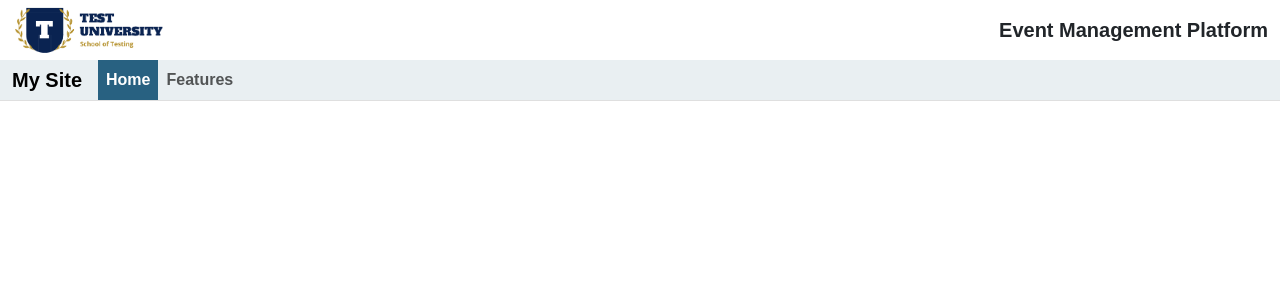
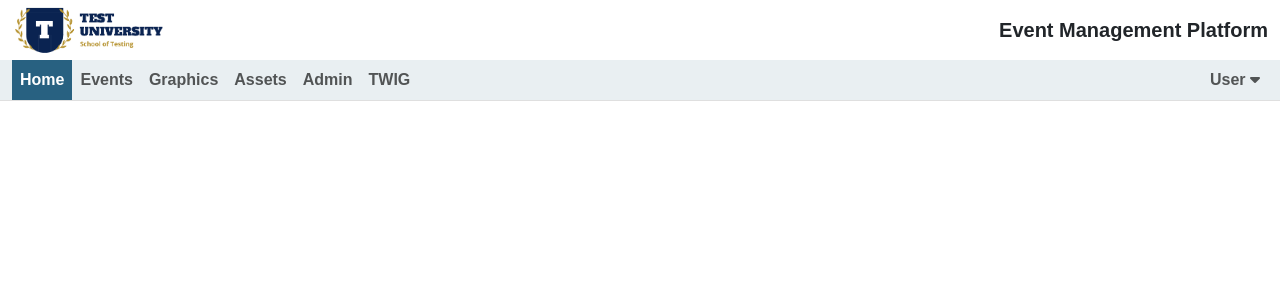
Before and after one commit to eveGEnts/Go-Headless, a React (Create React App) app: page / in a window 1280 px wide. Shown: the top 300 px of the page. Built offline with nearby package versions, Linux system fonts and the light colour scheme.

Commit message:
navbar dropdown

```diff
--- a/src/components/common/Navbar.js
+++ b/src/components/common/Navbar.js
@@ -1,8 +1,10 @@
 import React from 'react';
 import { Link } from 'react-router-dom';
 import '../../custom.scss';
+import './Navbar.scss';
+
+import '@fortawesome/fontawesome-free/css/all.min.css'
 import institution_logo from '../../assets/test_uni_logo.png';
-import './Navbar.scss';
 
 // SuperHeader Component
 const SuperHeader = () => {
@@ -25,17 +27,53 @@ const Navbar = () => {
     return (
         <nav className="navbar navbar-expand-md navbar-white no-padding">
             <div className="container-fluid">
-                <a className="navbar-brand" href="#">My Site</a>
                 <button className="navbar-toggler" type="button" data-bs-toggle="collapse" data-bs-target="#navbarNav" aria-controls="navbarNav" aria-expanded="false" aria-label="Toggle navigation">
                     <span className="navbar-toggler-icon"></span>
                 </button>
                 <div className="collapse navbar-collapse" id="navbarNav">
-                    <ul className="navbar-nav">
-                        <li className="nav-item font-weight-bold">
-                            <Link className="nav-link navbar-border active" aria-current="page" to="/home">Home</Link>
+                    <ul className="navbar-nav me-auto">
+                        {/* Home */}
+                        <li className="nav-item">
+                            <Link className="nav-link navbar-border active" to="/">Home</Link>
                         </li>
+
+                        {/* Events */}
                         <li className="nav-item">
-                            <a className="nav-link navbar-border" href="#">Features</a>
+                            <Link className="nav-link navbar-border" to="/events">Events</Link>
+                        </li>
+
+                        {/* Graphics */}
+                        <li className="nav-item">
+                            <Link className="nav-link navbar-border" to="/graphics">Graphics</Link>
+                        </li>
+
+                        {/* Assets */}
+                        <li className="nav-item">
+                            <Link className="nav-link navbar-border" to="/assets">Assets</Link>
+                        </li>
+
+                        {/* Admin */}
+                        <li className="nav-item">
+                            <Link className="nav-link navbar-border" to="/admin">Admin</Link>
+                        </li>
+
+                        {/* TWIG Page */}
+                        <li className="nav-item">
+                            <Link className="nav-link navbar-border" to="/twig">TWIG</Link>
+                        </li>
+                    </ul>
+                    <ul className="navbar-nav ms-auto">
+
+                        {/* User Dropdown */}
+                        <li className="nav-item dropdown">
+                            <a className="nav-link navbar-border" href="#" id="navbarDropdownUserLink" role="button" data-bs-toggle="dropdown" aria-expanded="false">
+                                User <i className="fa-solid fa-caret-down"></i>
+                            </a>
+                            <ul className="dropdown-menu dropdown-menu-end" aria-labelledby="navbarDropdownUserLink">
+                                <li><Link className="dropdown-item" to="/user/profile">Profile</Link></li>
+                                <li><Link className="dropdown-item" to="/user/settings">Settings</Link></li>
+                                <li><Link className="dropdown-item" to="/user/logout">Logout</Link></li>
+                            </ul>
                         </li>
                     </ul>
                 </div>
--- a/src/components/common/Navbar.scss
+++ b/src/components/common/Navbar.scss
@@ -1,22 +1,21 @@
 @import '../../custom.scss';
 
+// Main navigation bar
 .navbar {
     padding: 0;
     border-bottom: 1px solid #DFDFDF;
     z-index: 1020;
-    background-color: $primary-10;
+    background-color: $primary-100;
+
+    * {
+        font-weight: bold !important;
     }
 
-.navbar * {
-    font-weight: bold !important;
-    //background-color: $primaryLight;
-}
+    // Dynamic border effect
+    &-border {
+        position: relative;
 
-.navbar-border {
-    position: relative;
-}
-
-.navbar-border:hover::after {
+        &:hover::after {
             content: '';
             position: absolute;
             width: 100%;
@@ -25,12 +24,18 @@
             bottom: 0;
             border-bottom: 3px solid $primary;
         }
+    }
+}
 
-.nav-link.active {
+// Active navigation links
+.nav-link {
+    &.active {
         background-color: $primary !important;
         color: white !important;
     }
+}
 
+// Additional header or top bar
 .super-header {
     height: 60px;
     z-index: 1030;
--- a/src/custom.scss
+++ b/src/custom.scss
@@ -3,26 +3,26 @@ $primary: #286181;
 $secondary: #1695a0;
 
 // Define alpha-modified colors for primary
-$primary-10: rgba($primary, 0.1);
-$primary-20: rgba($primary, 0.2);
-$primary-30: rgba($primary, 0.3);
-$primary-40: rgba($primary, 0.4);
-$primary-50: rgba($primary, 0.5);
-$primary-60: rgba($primary, 0.6);
-$primary-70: rgba($primary, 0.7);
-$primary-80: rgba($primary, 0.8);
-$primary-90: rgba($primary, 0.9);
+$primary-100: rgba($primary, 0.1);
+$primary-200: rgba($primary, 0.2);
+$primary-300: rgba($primary, 0.3);
+$primary-400: rgba($primary, 0.4);
+$primary-500: rgba($primary, 0.5);
+$primary-600: rgba($primary, 0.6);
+$primary-700: rgba($primary, 0.7);
+$primary-800: rgba($primary, 0.8);
+$primary-900: rgba($primary, 0.9);
 
 // Define alpha-modified colors for secondary
-$secondary-10: rgba($secondary, 0.1);
-$secondary-20: rgba($secondary, 0.2);
-$secondary-30: rgba($secondary, 0.3);
-$secondary-40: rgba($secondary, 0.4);
-$secondary-50: rgba($secondary, 0.5);
-$secondary-60: rgba($secondary, 0.6);
-$secondary-70: rgba($secondary, 0.7);
-$secondary-80: rgba($secondary, 0.8);
-$secondary-90: rgba($secondary, 0.9);
+$secondary-100: rgba($secondary, 0.1);
+$secondary-200: rgba($secondary, 0.2);
+$secondary-300: rgba($secondary, 0.3);
+$secondary-400: rgba($secondary, 0.4);
+$secondary-500: rgba($secondary, 0.5);
+$secondary-600: rgba($secondary, 0.6);
+$secondary-700: rgba($secondary, 0.7);
+$secondary-800: rgba($secondary, 0.8);
+$secondary-900: rgba($secondary, 0.9);
 
 @import '~bootstrap/scss/bootstrap.scss';
 
@@ -33,7 +33,7 @@ body {
 
 @media (max-width: 768px) {
     body {
-        //padding-top: 150px;
+        padding-top: 150px;
         font-family: sans-serif;
     }
 }
--- a/src/pages/Home.js
+++ b/src/pages/Home.js
@@ -1,6 +1,4 @@
 import React from 'react';
-//import HomeLinks from '../components/home/links';
-//import SuperHeader from '../components/common/superHeader';
 import {SuperHeader, Navbar } from '../components/common/Navbar';
 
 function Home() {
```
Also changed, not shown: src/components/common/superHeader.js (deleted, +0 -20 lines). Lines whose indentation alone changed are shown as unchanged.
